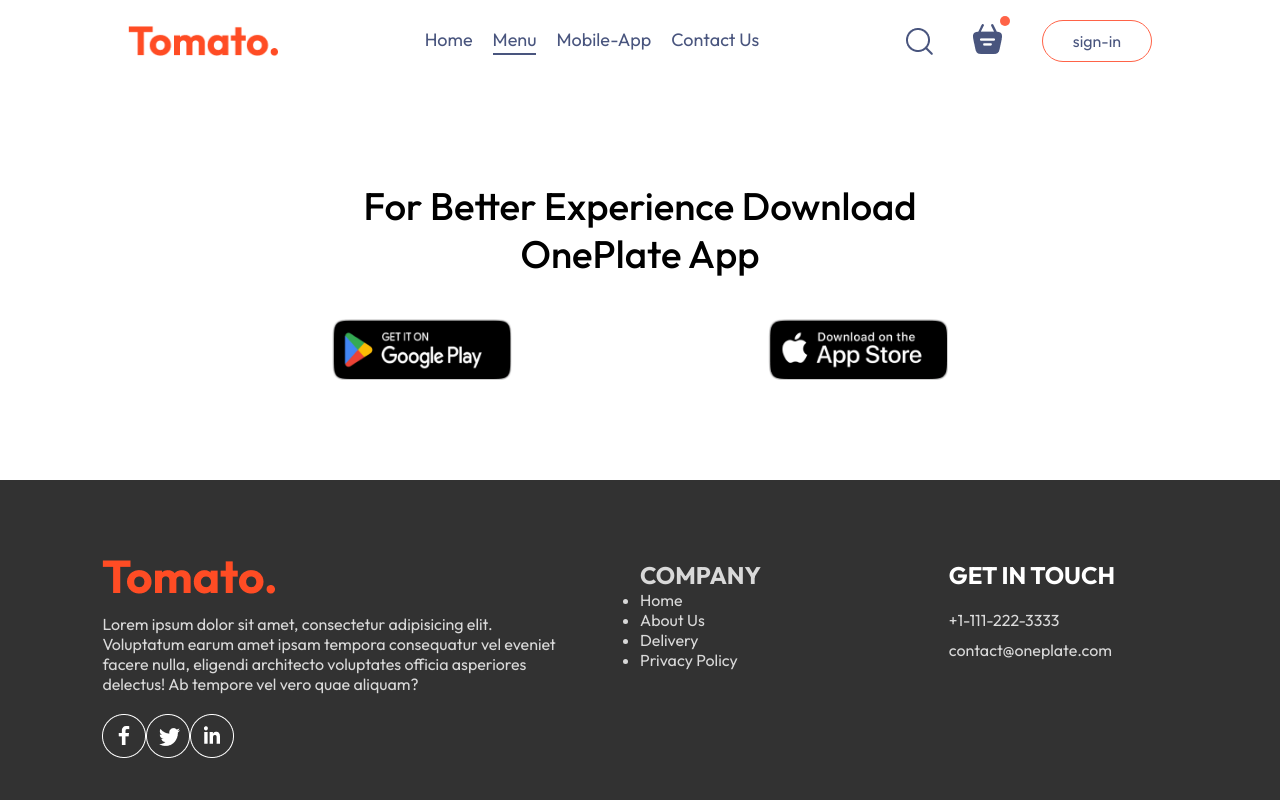
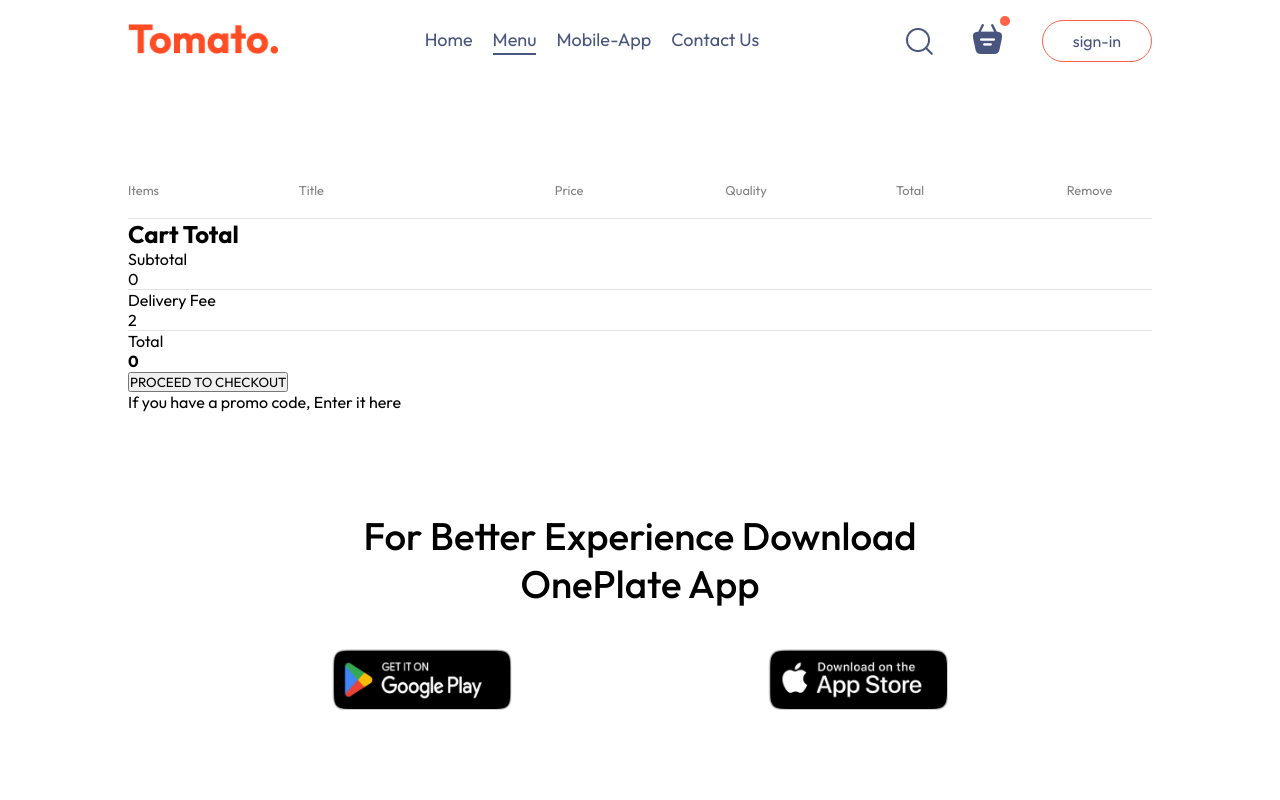
Before and after one commit to partth-code/OnePlate, a React (Vite) app in the folder OnePlate/: page /cart in a window 1280 px wide. Shown: the top 800 px of the page. Built offline with nearby package versions, Linux system fonts and the light colour scheme.

Commit message:
Pages:Added Item Table Feature in Cart

```diff
--- a/OnePlate/src/components/Navbar/Navbar.tsx
+++ b/OnePlate/src/components/Navbar/Navbar.tsx
@@ -12,7 +12,7 @@
     const [menu,setMenu] = useState("menu");
     return (
         <nav className="navbar">
-            <img src={assets.logo} alt="" className="logo" />
+           <Link to='/'><img src={assets.logo} alt="" className="logo" /></Link>
             <ul className="navbar-menu">
                 <Link to='/' onClick={()=>{setMenu("home")}} className={menu==="home"?"active":""}>Home</Link>
                 <a href='#explore-menu' onClick={()=>{setMenu("menu")}} className={menu==="menu"?"active":""}>Menu</a>
@@ -22,7 +22,7 @@
             <div className="navbar-right">
                 <img src={assets.search_icon} alt="" />
                 <div className="navbar-search-icon">
-                    <img src={assets.basket_icon} alt="" />
+                    <Link to="/cart"><img src={assets.basket_icon} alt="" /></Link>
                     <div className="dot">
 
                     </div>
--- a/OnePlate/src/pages/Cart/Cart.css
+++ b/OnePlate/src/pages/Cart/Cart.css
@@ -0,0 +1,30 @@
+.cart{
+    margin-top: 100px;
+}
+
+.cart-items-title{
+    display: grid;
+    grid-template-columns: 1fr 1.5fr 1fr 1fr 1fr 0.5fr;
+    align-items: center;
+    color: grey;
+    font-size: max(1vw,12px);
+}
+
+.cart-items-item{
+    margin: 10px 0;
+    color: black;
+}
+
+.cart-items-item img{
+    width: 50px;
+}
+
+.cart hr{
+    height: 1px;
+    background-color: #e2e2e2;
+    border: none;
+}
+
+.cart-items-item .cross{
+    cursor: pointer;
+}
--- a/OnePlate/src/pages/Cart/Cart.tsx
+++ b/OnePlate/src/pages/Cart/Cart.tsx
@@ -1,9 +1,71 @@
 import React from 'react'
 import "./Cart.css"
+import { useStore } from '../../hooks/useStore'
 
 const Cart = () => {
+
+  const {cartItems,food_list,removeFromCart} = useStore();
+
   return (
-    <div>
+    <div className='cart'>
+      <div className="cart-items">
+        <div className="cart-items-title">
+          <p>Items</p>
+          <p>Title</p>
+          <p>Price</p>
+          <p>Quality</p>
+          <p>Total</p>
+          <p>Remove</p>
+        </div>
+        <br />
+        <hr />
+        {food_list.map((item,index)=>{
+            if(cartItems[item._id]>0){
+              return(
+                <>
+                <div className='cart-items-title cart-items-item'>
+                  <img src={item.image} alt="" />
+                  <p>{item.name}</p>
+                  <p>${item.price}</p>
+                  <p>{cartItems[item._id]}</p>
+                  <p>${item.price*cartItems[item._id]}</p>
+                  <p onClick = {()=>removeFromCart(item._id)}className='cross'>x</p>
+                </div>
+                <hr />
+                </>
+
+              )
+            }
+        })}
+      </div>
+      <div className="cart-bottom">
+        <div className="cart-total">
+          <h2>Cart Total</h2>
+          <div>
+            <div className="cart-total-details">
+              <p>Subtotal</p>
+              <p>{0}</p>
+              <hr />
+            </div>
+            <div className="cart-total-details">
+              <p>Delivery Fee</p>
+              <p>{2}</p>
+              <hr />
+            </div>
+            <div className="cart-total-details">
+              <p>Total</p>
+              <b>0</b>
+
+            </div>
+            <button>PROCEED TO CHECKOUT</button>
+          </div>
+          <div className="cart-promo-code">
+            <div>
+              <p>If you have a promo code, Enter it here</p>
+            </div>
+          </div>
+        </div>
+      </div>
 
     </div>
   )
```
